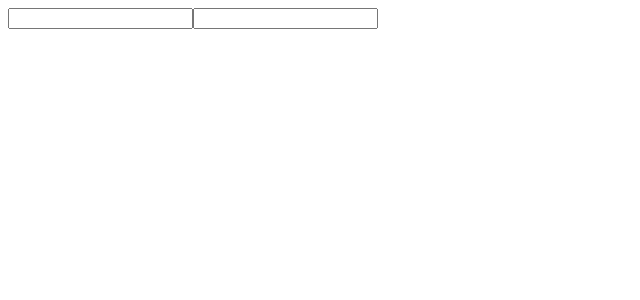
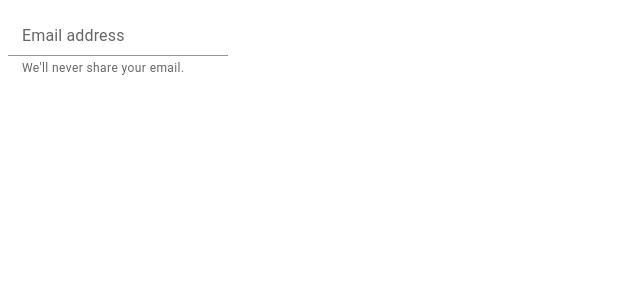
Before and after one commit to MuratkanDamir/messenger, a React (Create React App) app: page /register in a window 1280 px wide. Shown: the top 300 px of the page, without its empty margins (0-640 px from the left). Built offline with nearby package versions, Linux system fonts and the light colour scheme.

Commit message:
add userSlice

```diff
--- a/package.json
+++ b/package.json
@@ -3,6 +3,10 @@
   "version": "0.1.0",
   "private": true,
   "dependencies": {
+    "@emotion/react": "^11.11.1",
+    "@emotion/styled": "^11.11.0",
+    "@mui/material": "^5.14.18",
+    "@reduxjs/toolkit": "^1.9.7",
     "@testing-library/jest-dom": "^5.17.0",
     "@testing-library/react": "^13.4.0",
     "@testing-library/user-event": "^13.5.0",
@@ -13,6 +17,8 @@
     "firebase": "^10.7.0",
     "react": "^18.2.0",
     "react-dom": "^18.2.0",
+    "react-hook-form": "^7.48.2",
+    "react-redux": "^8.1.3",
     "react-router-dom": "^6.20.0",
     "react-scripts": "5.0.1",
     "typescript": "^4.9.5",
--- a/public/index.html
+++ b/public/index.html
@@ -15,6 +15,11 @@
       user's mobile device or desktop. See https://developers.google.com/web/fundamentals/web-app-manifest/
     -->
     <link rel="manifest" href="%PUBLIC_URL%/manifest.json" />
+
+    <link rel="preconnect" href="https://fonts.googleapis.com">
+    <!-- google font 'nunito' -->
+    <link rel="preconnect" href="https://fonts.gstatic.com" crossorigin>
+    <link href="https://fonts.googleapis.com/css2?family=Nunito&display=swap" rel="stylesheet">
     <!--
       Notice the use of %PUBLIC_URL% in the tags above.
       It will be replaced with the URL of the `public` folder during the build.
--- a/src/index.css
+++ b/src/index.css
@@ -1,3 +1,4 @@
 * {
   box-sizing: border-box;
+  font-family: 'Nunito', sans-serif;
 }
--- a/src/index.tsx
+++ b/src/index.tsx
@@ -3,6 +3,8 @@ import ReactDOM from 'react-dom/client';
 import 'index.css';
 import App from 'App';
 import { BrowserRouter } from 'react-router-dom';
+import { Provider } from 'react-redux';
+import store from 'store';
 
 const root = ReactDOM.createRoot(
   document.getElementById('root') as HTMLElement
@@ -10,7 +12,9 @@ const root = ReactDOM.createRoot(
 root.render(
   <React.StrictMode>
     <BrowserRouter>
-      <App />
+      <Provider store={store}>
+        <App />
+      </Provider>
     </BrowserRouter>
   </React.StrictMode>
 );
--- a/src/pages/RegisterPage.tsx
+++ b/src/pages/RegisterPage.tsx
@@ -1,11 +1,27 @@
+import { FormControl, InputLabel, Input, FormHelperText } from "@mui/material";
+import { useForm, SubmitHandler } from "react-hook-form";
+
+
+interface IFormInput {
+    email: string,
+}
 
 const RegisterPage: React.FC = () =>{
+
+    const {
+        register,
+        handleSubmit,
+        reset
+    } = useForm<IFormInput>();
+
+    const onSubmit: SubmitHandler<IFormInput> = (data) =>{console.log(data)};
     return (
         <div>
-            <form>
-                <input type="text" />
-                <input type="text" />
-            </form>
+            <FormControl onSubmit={handleSubmit( onSubmit )}>
+                <InputLabel htmlFor="my-input">Email address</InputLabel>
+                <Input id="my-input" aria-describedby="my-helper-text" />
+                <FormHelperText id="my-helper-text">We'll never share your email.</FormHelperText>
+            </FormControl>
         </div>
     );
 }
--- /dev/null
+++ b/src/store/index.ts
@@ -0,0 +1,13 @@
+import userSlice from "./slices/userSlice";
+import { configureStore } from '@reduxjs/toolkit';
+
+
+const store = configureStore({
+    reducer: {
+        user: userSlice,
+    }
+
+})
+
+
+export default store;
--- /dev/null
+++ b/src/store/slices/userSlice.ts
@@ -0,0 +1,38 @@
+import { createSlice } from "@reduxjs/toolkit";
+import type { PayloadAction } from '@reduxjs/toolkit'
+
+type User = {
+    id: null | string,
+    token: null | string,
+    email: null | string,
+    username: null | string,
+}
+const initialState: User = {
+    id: null,
+    token: null,
+    email: null,
+    username: null,
+}
+
+const userSlice = createSlice({
+    name: 'user',
+    initialState,
+    reducers: {
+        setUser(state, action: PayloadAction<User>){
+            state.id = action.payload.id;
+            state.token = action.payload.token;
+            state.email = action.payload.email;
+            state.username = action.payload.username;
+        },
+        deleteUser(state){
+            state.id = null;
+            state.token = null;
+            state.email = null;
+            state.username = null;
+        },
+    }
+})
+
+export const { setUser, deleteUser } = userSlice.actions;
+
+export default userSlice.reducer;
```
Also changed, not shown: 1 other file (tests, documents, lock files or other folders).
